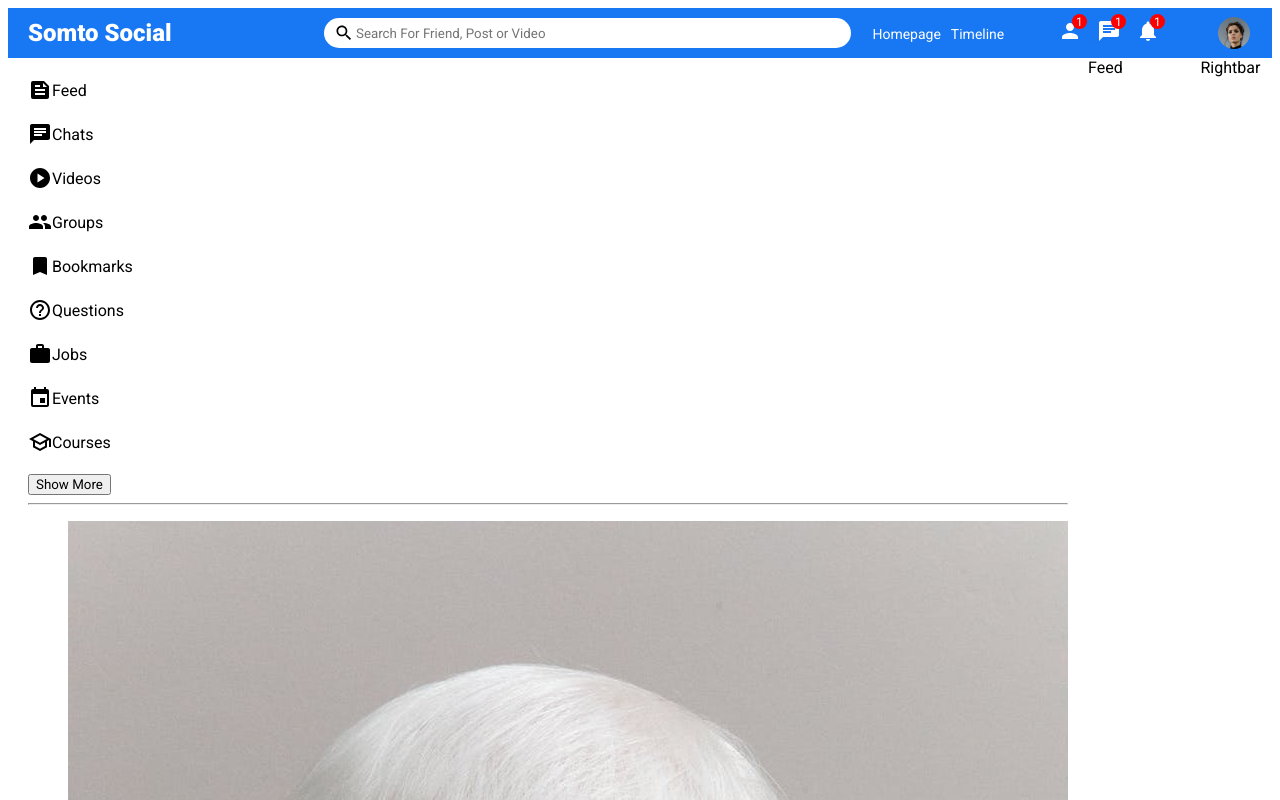
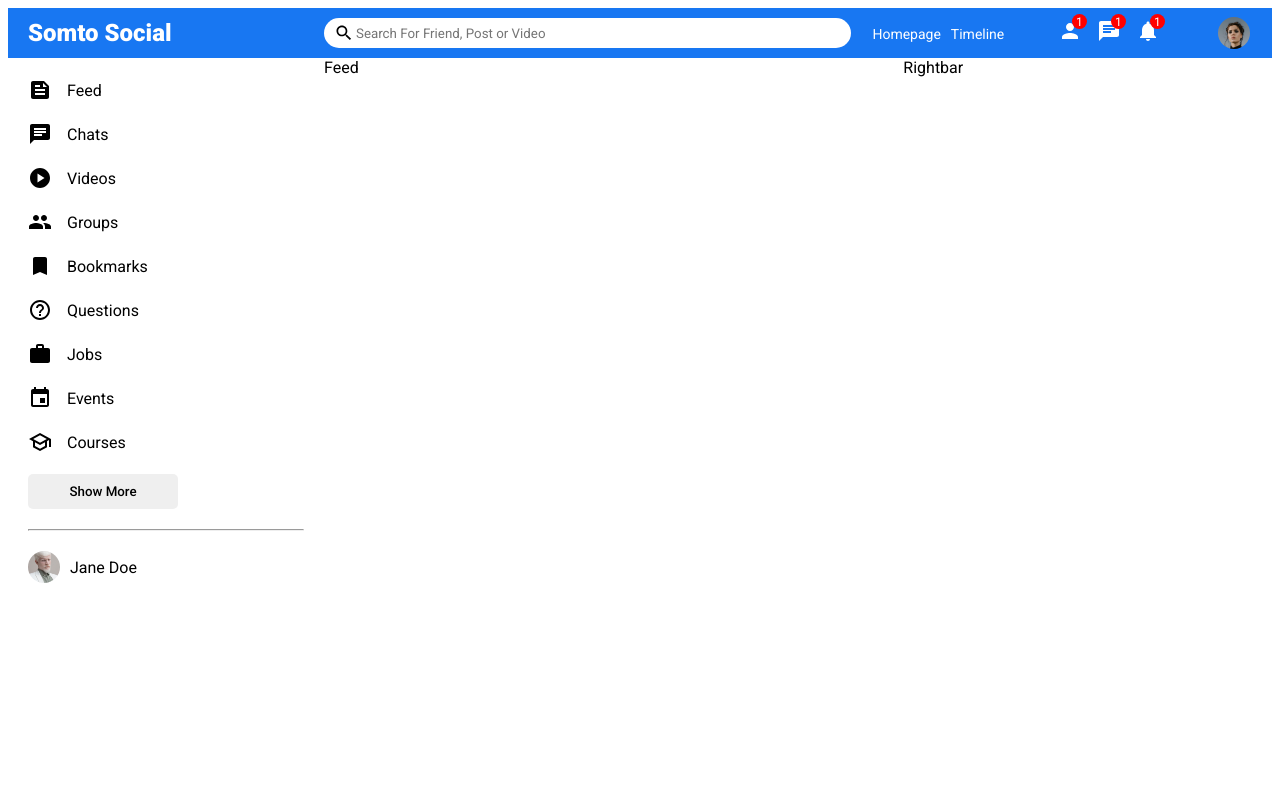
Before and after one commit to Chrstphr9/React-Social-App, a React (Vite) app: page / in a window 1280 px wide. Shown: the top 800 px of the page. Built offline with nearby package versions, Linux system fonts and the light colour scheme.

Commit message:
css for friend section

```diff
--- a/src/components/Sidebar/Sidebar.css
+++ b/src/components/Sidebar/Sidebar.css
@@ -18,3 +18,39 @@
     align-items: center;
     margin-bottom: 20px;
 }
+
+.sidebarIcon {
+    margin-right: 15px;
+}
+
+.sidebarButton {
+    width: 150px;
+    border: none;
+    padding: 10px;
+    border-radius: 5px;
+    font-weight: 500;
+}
+
+.sidebarHr {
+    margin: 20px 0;
+}
+
+.sidebarFriendList {
+    padding: 0;
+    margin: 0;
+    list-style: none;
+}
+
+.sidebarFriend {
+    display: flex;
+    align-items: center;
+    margin-bottom: 15px;
+}
+
+.sidebarFriendImg {
+    width: 32px;
+    height: 32px;
+    border-radius: 50%;
+    object-fit: cover;
+    margin-right: 10px;
+}
```
